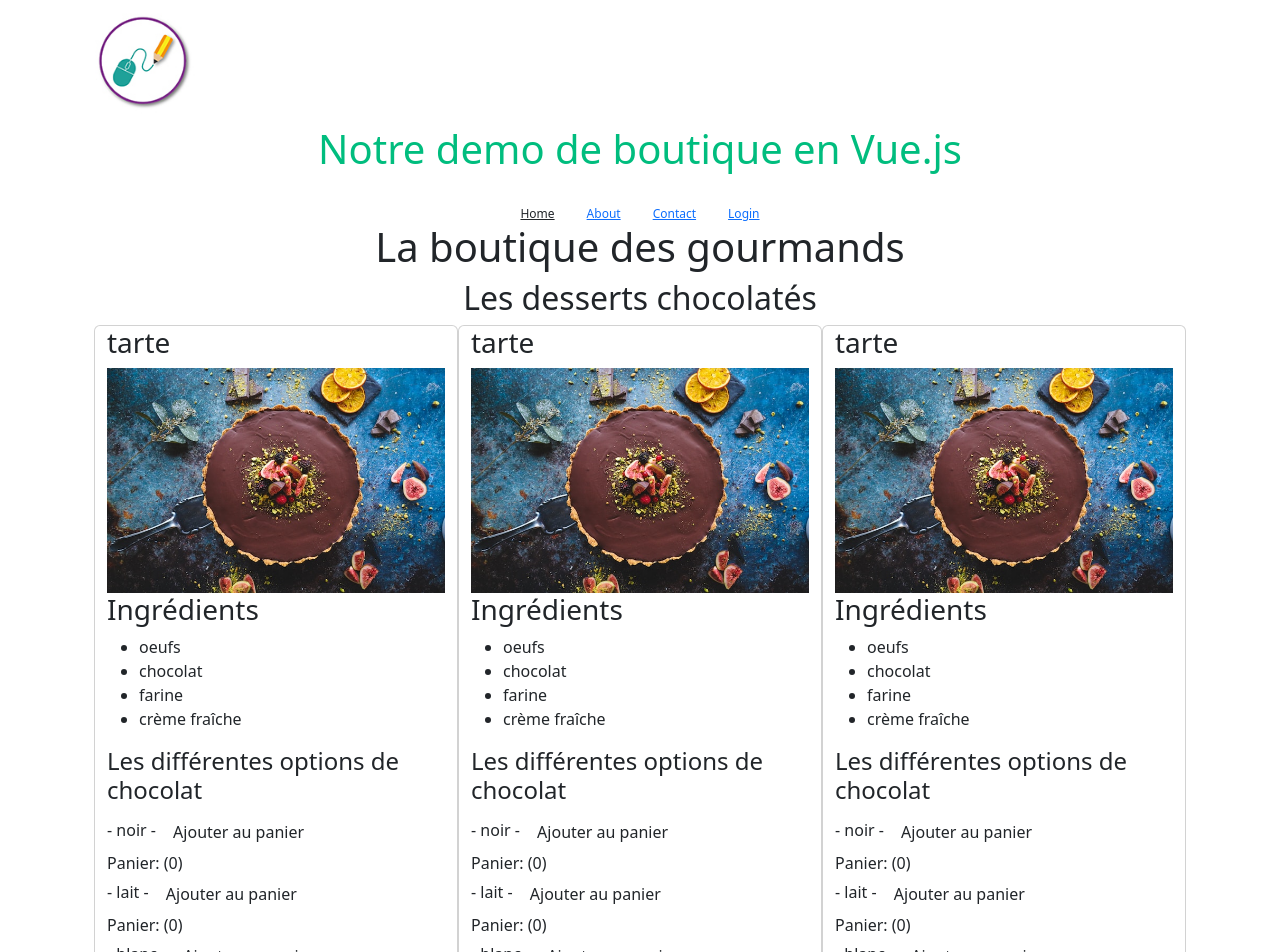
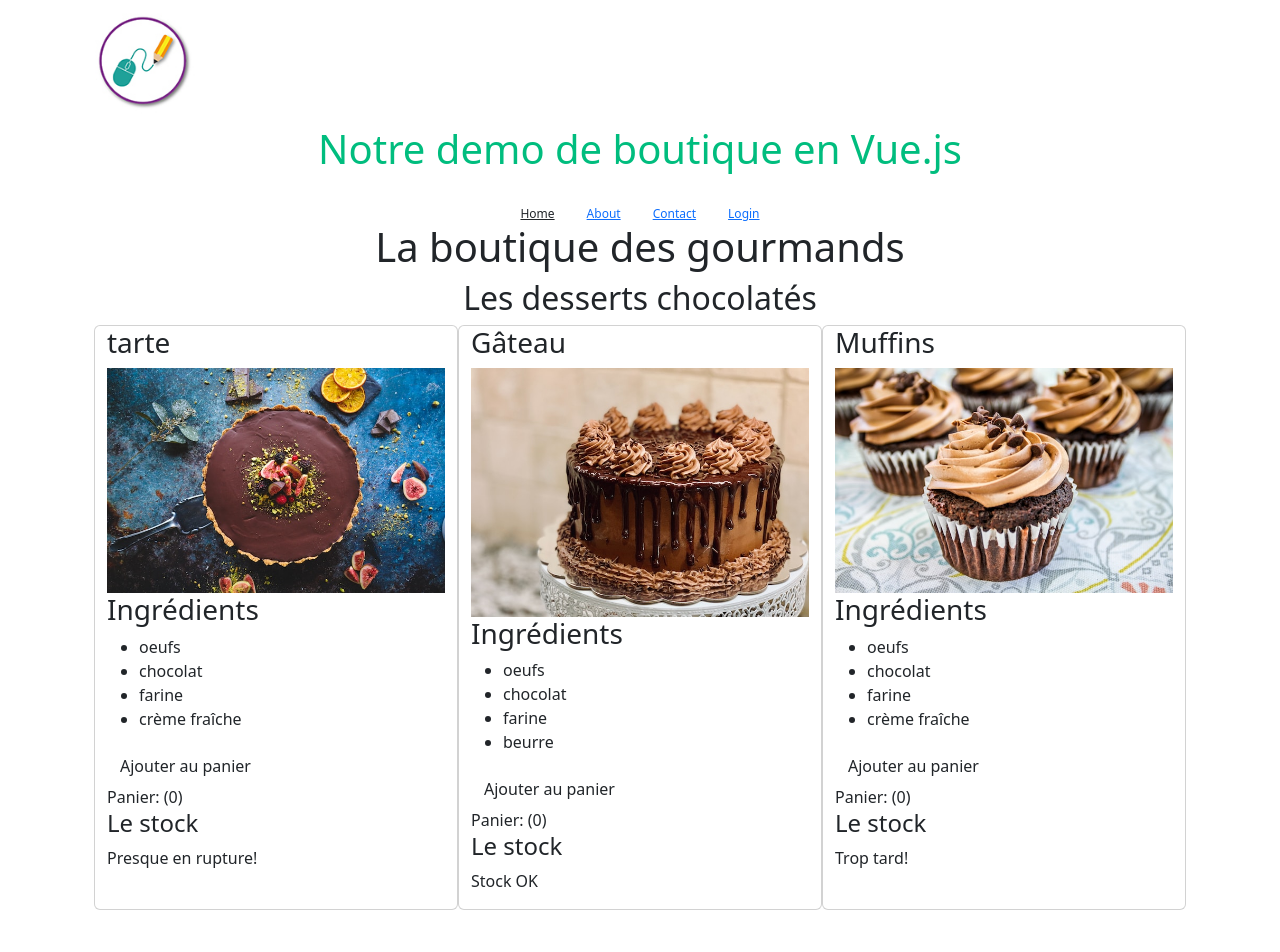
Before and after one commit to ChristelleKandel/demoBoutiqueVueJS, a Vue app: page / in a window 1280 px wide. Shown: the top 952 px of the page. Built offline with nearby package versions, Linux system fonts and the light colour scheme.

Commit message:
affichage de tous les objets d'un produit

```diff
--- a/src/components/Cards.vue
+++ b/src/components/Cards.vue
@@ -16,14 +16,14 @@ const cart = ref (0);
 
 <template>
 
-    <div class="card col-md-4 ">
+    <div class="card col-md-4 mb-5">
         <div>
             <!-- La valeur de la variable définie ici sera choisie dans App.vue -->
             <!-- Si ma variable est un objet comme user, je dois spécifier quelle valeur de mon objet j'appelle objet.variable-->
             <slot name="title">Titre de la carte par défaut</slot>
             <slot name="image">Image de la carte</slot>
             <slot name="ingredients">Liste des ingrédients par défaut</slot>
-            <slot name="variants">Pas de variations possible</slot>
+            <slot name="panier">Pas de variations possible</slot>
             <slot name ="stock">Stock ??</slot>
         </div>
     </div>
--- a/src/components/PatisserieRow.vue
+++ b/src/components/PatisserieRow.vue
@@ -3,24 +3,29 @@
 import Cards from './Cards.vue'
 import { reactive, ref } from 'vue'
 const product = ref('chocolat')
-const produit = reactive({
-  nom: 'tarte',
-  photo: 'src/assets/images/tarte.jpg',
-  inStock: true,
-  quantiteLimitee: true,
-  inventory: 8,
-  ingredients: ['oeufs', 'chocolat', 'farine', 'crème fraîche'],
-  variantes: [
-    {id: 10, color: 'noir'},
-    {id: 11, color: 'lait'},
-    {id: 12, color: 'blanc'}
-  ],
-  cart: 0
-})
-// fonction display pour envoyer la définition de la propriété produit dans l'élément enfant : le component Chocolat.vue
-// const display = () => {
-//   console.log(produit, cart)
-// }
+const produits = reactive([
+    {
+        name: 'tarte',
+        image: 'src/assets/images/tarte.jpg',
+        inventory: 8,
+        ingredients: ['oeufs', 'chocolat', 'farine', 'crème fraîche'],
+    },
+    {
+        name: 'Gâteau' ,
+        image: 'src/assets/images/gateau.jpg',
+        inventory: 12,
+        ingredients: ['oeufs', 'chocolat', 'farine', 'beurre'],
+    },
+    {
+        name: 'Muffins',
+        image: 'src/assets/images/muffins.jpg',
+        inventory: 0,
+        ingredients: ['oeufs', 'chocolat', 'farine', 'crème fraîche'],
+    },
+
+])
+const cart = ref (0);
+
 </script>
 
 <template>
@@ -30,15 +35,15 @@ const produit = reactive({
         <ChocolatsCard :product="product" :produit="produit" :cart="cart" />
         <ChocolatsCard :product="product" :produit="produit" :cart="cart" />
         -->
-        <Cards v-for="(card, index) in 3" :key="index" :product="product" :produit="produit" >
+        <Cards v-for="produit in produits" :product="product" :produit="produit" >
 
           <template v-slot:title>
-            <h3>{{ produit.nom }}</h3>
+            <h3>{{ produit.name }}</h3>
           </template>
 
           <template v-slot:image>
             <!-- v-bind:href ou v-bind:src peuvent être abrégés avec juste : , tout comme @click est un abrégé de v-on:click-->
-            <a :href="produit.photo" target="_blank"><img alt="photo de {{ produit.nom }}" class="w-100" :src="produit.photo"></a>
+            <a :href="produit.image" target="_blank"><img alt="photo de {{ produit.nom }}" class="w-100" :src="produit.image"></a>
           </template>
 
           <template v-slot:ingredients>
@@ -49,27 +54,15 @@ const produit = reactive({
             </ul>
           </template>
 
-          <template v-slot:variants>
-            <!-- liée une variation d'un objet à son idée avec v-bind:key-->
-            <h4>Les différentes options de chocolat</h4>
-            <div v-for="variant in produit.variantes" :key="variant.id">
-                - {{ variant.color }} - <button class="btn" @click="produit.cart +=1">Ajouter au panier</button>
-                <!--ajout dans le panier directement v-on:click-->
-                <!--Ajout d'une méthode
-                <button class="btn" @click="log">{{ msg }}</button>-->
-
-                <div class="cart">Panier: ({{ produit.cart }})</div>
+          <template v-slot:panier>
+            <div>
+                <button class="btn" @click="cart +=1">Ajouter au panier</button>
+                <div class="cart">Panier: ({{ cart }})</div>
             </div>
           </template>
 
           <template v-slot:stock>
             <h4>Le stock</h4>
-            <!-- Montre l'un ou l'autre des événements selon que la valeur de la variable est true ou false-->
-            <!-- <p v-if="produit.inStock">En stock</p>
-            <p v-else>En rupture</p> -->
-            <!-- N'apparait que si la valeur de la variable est true-->
-            <!-- <p v-show="produit.quantiteLimitee">Quantité limitée</p> -->
-            <!--Affichage en fonction d'une variable-->
             <p v-if="produit.inventory > 10">Stock OK</p>
             <p v-else-if="produit.inventory <= 10 && produit.inventory > 0">Presque en rupture!</p>
             <p v-else>Trop tard!</p>
```
Also changed, not shown: 1 other file (tests, documents, lock files or other folders).
